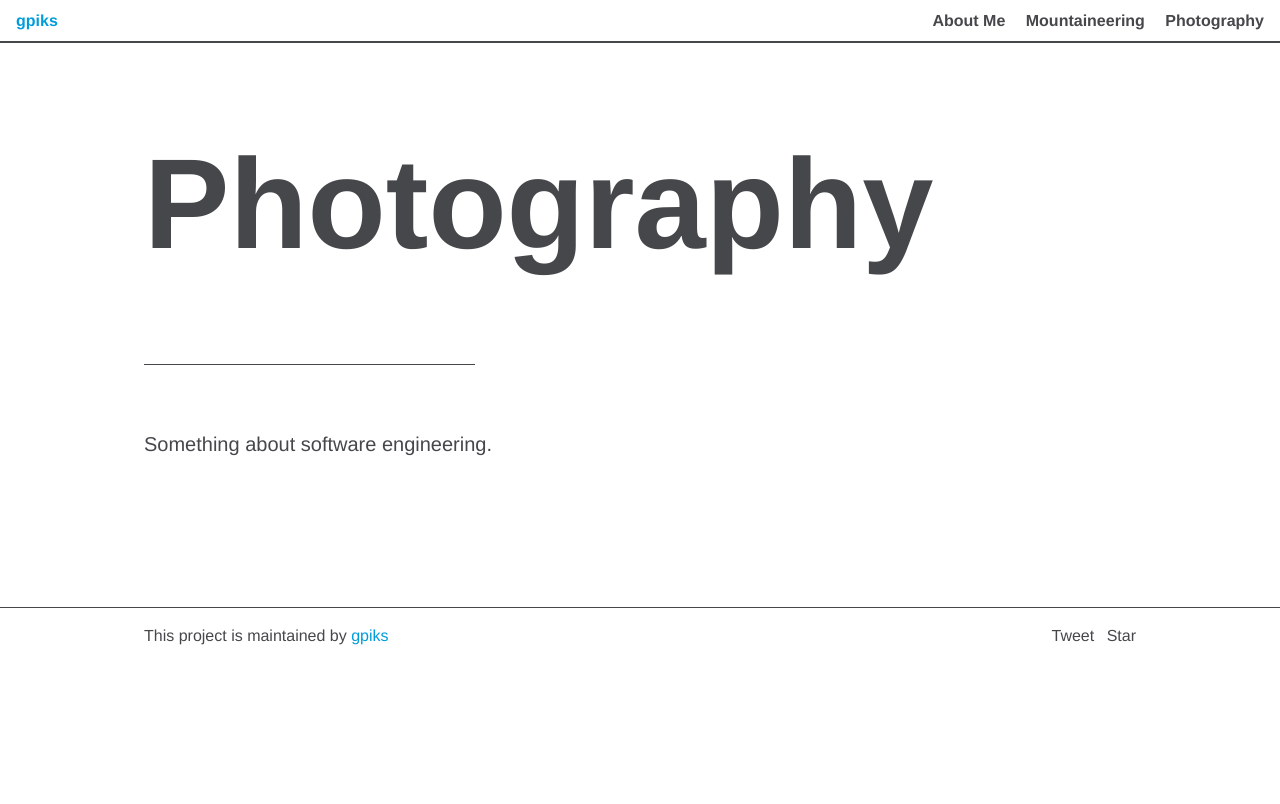
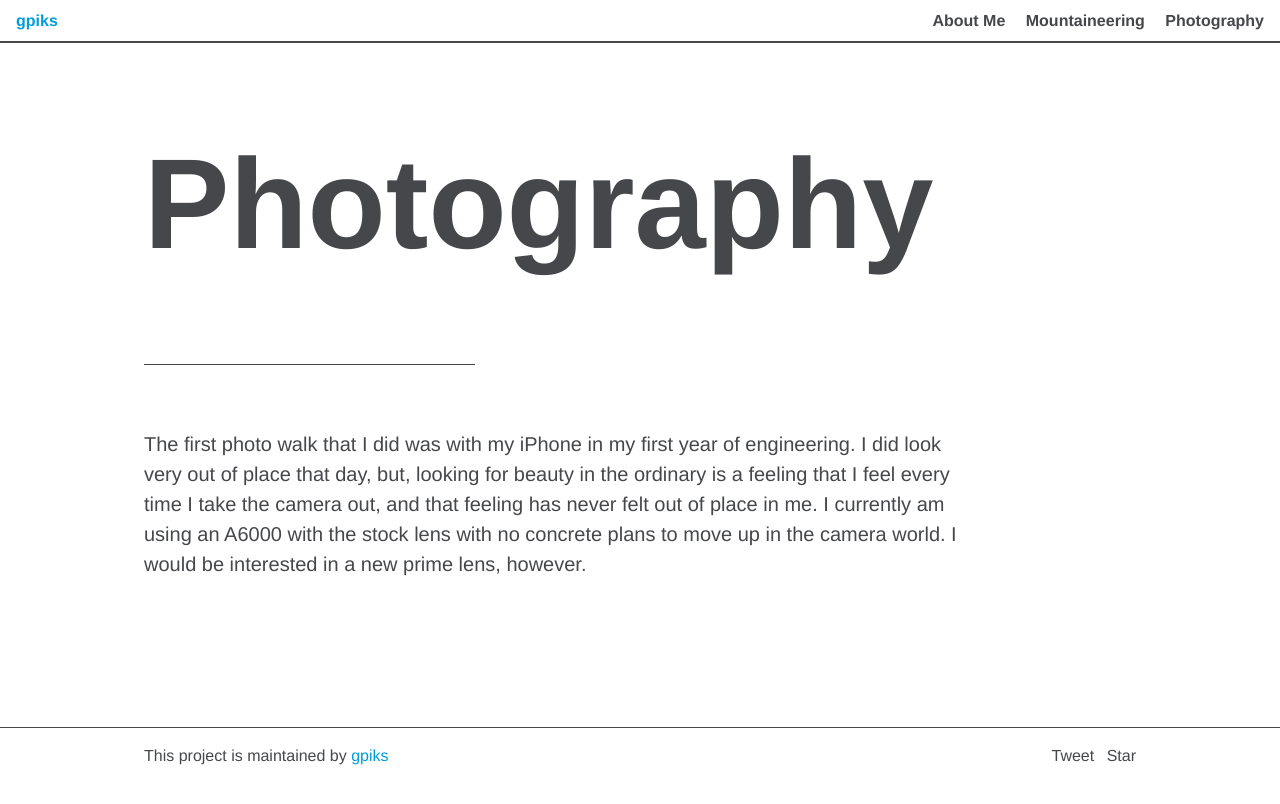
Before and after one commit to gpiks/gpiks.github.io, a Jekyll site: the page built from photography.md, in a window 1280 px wide. Shown: the top 804 px of the page. Built offline with Jekyll 4.4.1, drawn with Linux system fonts in a browser that asks for light colours; comment, search, counter and statistics services are not loaded.

Commit message:
Add photography base

```diff
--- a/photography.md
+++ b/photography.md
@@ -6,4 +6,8 @@ title: Photography
 category_name: photography
 ---
 
-Something about software engineering.
+The first photo walk that I did was with my iPhone in my first year of engineering. I did look very
+out of place that day, but, looking for beauty in the ordinary is a feeling that I feel every time I
+take the camera out, and that feeling has never felt out of place in me. I currently am using an
+A6000 with the stock lens with no concrete plans to move up in the camera world. I would be
+interested in a new prime lens, however.
```
